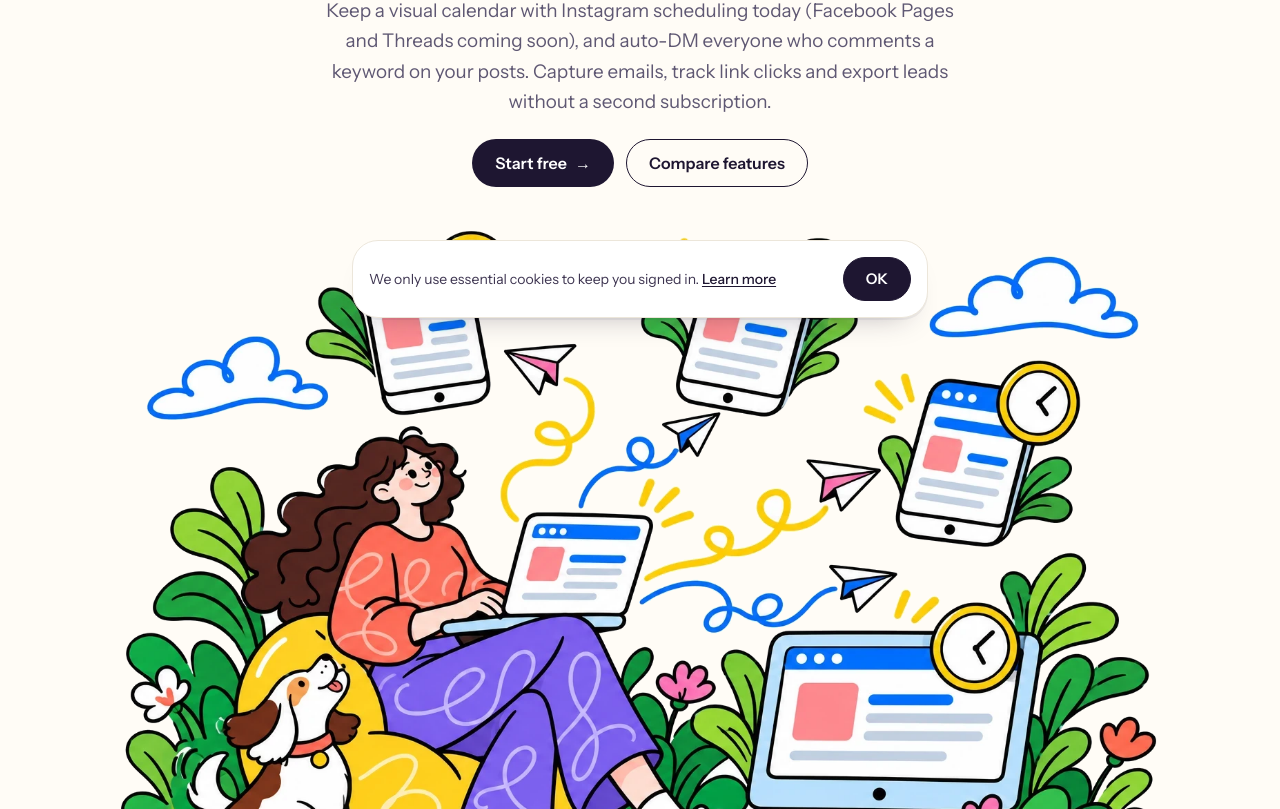
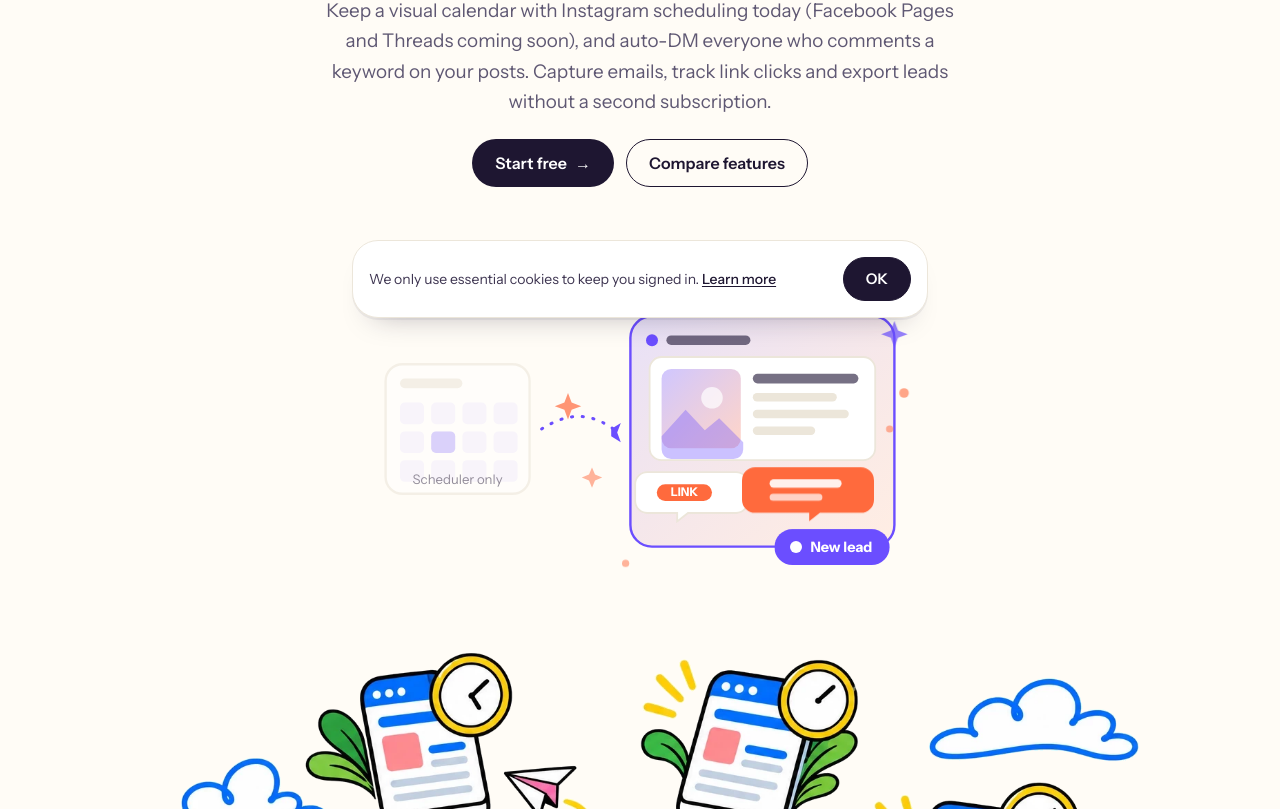
Before and after one commit to Ramanmakkar1/socialapp, a Next.js app: page /later-alternative in a window 1280 px wide. Shown: the part 466-1275 px from the top of the page. Built offline with nearby package versions, Linux system fonts and the light colour scheme; no server answers.

Commit message:
autopilot: Add a shared illustrated hero graphic to all 5 competitor-alternative pages
Task #5446, written by local Qwen.

```diff
--- a/src/app/buffer-alternative/page.tsx
+++ b/src/app/buffer-alternative/page.tsx
@@ -4,6 +4,7 @@ import Link from "next/link";
 import { BRAND } from "@/lib/brand";
 import PublicShell from "@/components/PublicShell";
 import { CompareAlternativesNav } from "@/components/CompareAlternativesNav";
+import CompareHeroIllustration from "@/components/CompareHeroIllustration";
 import s from "@/components/site.module.css";
 
 export const metadata: Metadata = {
@@ -68,6 +69,7 @@ export default function BufferAlternative() {
           <Link className="btn btn-dark" href="/signup">Start free <span aria-hidden="true">→</span></Link>
           <a className="btn btn-line" href="#compare">Compare features</a>
         </div>
+        <CompareHeroIllustration className="mx-auto mt-10 w-full max-w-xl" />
         <div className="hero-art">
           <Image sizes="(max-width: 1140px) 100vw, 1060px" src="/landing/multichannel.webp" width={1400} height={933} alt="A creator at a laptop sends one post that splits to several phones and screens" />
         </div>
--- a/src/app/hootsuite-alternative/page.tsx
+++ b/src/app/hootsuite-alternative/page.tsx
@@ -4,6 +4,7 @@ import Link from "next/link";
 import { BRAND } from "@/lib/brand";
 import PublicShell from "@/components/PublicShell";
 import { CompareAlternativesNav } from "@/components/CompareAlternativesNav";
+import CompareHeroIllustration from "@/components/CompareHeroIllustration";
 import s from "@/components/site.module.css";
 
 export const metadata: Metadata = {
@@ -68,6 +69,7 @@ export default function HootsuiteAlternative() {
           <Link className="btn btn-dark" href="/signup">Start free <span aria-hidden="true">→</span></Link>
           <a className="btn btn-line" href="#compare">Compare features</a>
         </div>
+        <CompareHeroIllustration className="mx-auto mt-10 w-full max-w-xl" />
         <div className="hero-art">
           <Image sizes="(max-width: 1140px) 100vw, 1060px" src="/landing/multichannel.webp" width={1400} height={933} alt="A creator at a laptop sends one post that splits to several phones and screens" />
         </div>
--- a/src/app/instagram-scheduler/page.tsx
+++ b/src/app/instagram-scheduler/page.tsx
@@ -3,6 +3,7 @@ import Image from "next/image";
 import Link from "next/link";
 import { BRAND } from "@/lib/brand";
 import PublicShell from "@/components/PublicShell";
+import CompareHeroIllustration from "@/components/CompareHeroIllustration";
 import s from "@/components/site.module.css";
 
 export const metadata: Metadata = {
@@ -121,6 +122,7 @@ export default function InstagramScheduler() {
           <Link className="btn btn-dark" href="/signup">Start free <span aria-hidden="true">→</span></Link>
           <Link className="btn btn-line" href="#how">How it works</Link>
         </div>
+        <CompareHeroIllustration className="mx-auto mt-10 w-full max-w-xl" />
         <div className="hero-art" style={{ maxWidth: 720 }}>
           <Image
             sizes="(max-width: 960px) 100vw, 720px"
--- a/src/app/later-alternative/page.tsx
+++ b/src/app/later-alternative/page.tsx
@@ -4,6 +4,7 @@ import Link from "next/link";
 import { BRAND } from "@/lib/brand";
 import PublicShell from "@/components/PublicShell";
 import { CompareAlternativesNav } from "@/components/CompareAlternativesNav";
+import CompareHeroIllustration from "@/components/CompareHeroIllustration";
 import s from "@/components/site.module.css";
 
 export const metadata: Metadata = {
@@ -73,6 +74,7 @@ export default function LaterAlternative() {
           <Link className="btn btn-dark" href="/signup">Start free <span aria-hidden="true">→</span></Link>
           <a className="btn btn-line" href="#compare">Compare features</a>
         </div>
+        <CompareHeroIllustration className="mx-auto mt-10 w-full max-w-xl" />
         <div className="hero-art">
           <Image sizes="(max-width: 1140px) 100vw, 1060px" src="/landing/multichannel.webp" width={1400} height={933} alt="A creator at a laptop sends one post that splits to several phones and screens" />
         </div>
--- a/src/app/manychat-alternative/page.tsx
+++ b/src/app/manychat-alternative/page.tsx
@@ -4,6 +4,7 @@ import Link from "next/link";
 import { BRAND } from "@/lib/brand";
 import PublicShell from "@/components/PublicShell";
 import { CompareAlternativesNav } from "@/components/CompareAlternativesNav";
+import CompareHeroIllustration from "@/components/CompareHeroIllustration";
 import s from "@/components/site.module.css";
 
 export const metadata: Metadata = {
@@ -74,6 +75,7 @@ export default function ManyChatAlternative() {
           <Link className="btn btn-dark" href="/signup">Start free <span aria-hidden="true">→</span></Link>
           <a className="btn btn-line" href="#compare">Compare features</a>
         </div>
+        <CompareHeroIllustration className="mx-auto mt-10 w-full max-w-xl" />
         <div className="hero-art" style={{ maxWidth: 720 }}>
           <Image sizes="(max-width: 720px) 100vw, 720px" src="/landing/card-dm.webp" width={900} height={900} alt="A relaxed creator on a beanbag while DMs fly out of his phone to followers" />
         </div>
--- /dev/null
+++ b/src/components/CompareHeroIllustration.tsx
@@ -0,0 +1,90 @@
+export default function CompareHeroIllustration({ className }: { className?: string }) {
+  return (
+    <div className={className}>
+      <svg
+        role="img"
+        aria-label="A small scheduler-only card on the left, with a sparkle trail leading to a larger Poskoo card that schedules a post, auto-DMs a keyword commenter and captures a new lead"
+        viewBox="0 0 480 300"
+        className="h-auto w-full max-w-full"
+      >
+        <defs>
+          <linearGradient id="cmp-card" x1="0" y1="0" x2="1" y2="1">
+            <stop stopColor="var(--brand)" stopOpacity="0.16" />
+            <stop offset="1" stopColor="var(--brand-2)" stopOpacity="0.1" />
+          </linearGradient>
+          <linearGradient id="cmp-post" x1="0" y1="0" x2="1" y2="1">
+            <stop stopColor="var(--brand)" stopOpacity="0.32" />
+            <stop offset="1" stopColor="var(--brand-2)" stopOpacity="0.28" />
+          </linearGradient>
+        </defs>
+
+        {/* Left: faded "scheduler only" card with a calendar grid */}
+        <g opacity="0.55">
+          <rect x="28" y="96" width="120" height="108" rx="14" fill="var(--surface)" stroke="var(--line)" strokeWidth="2" />
+          <rect x="40" y="108" width="52" height="8" rx="4" fill="var(--line)" />
+          {Array.from({ length: 12 }, (_, i) => (
+            <rect key={i} x={40 + (i % 4) * 26} y={128 + Math.floor(i / 4) * 24} width="20" height="18" rx="4" fill="var(--surface-2)" />
+          ))}
+          <rect x="66" y="152" width="20" height="18" rx="4" fill="var(--brand)" opacity="0.4" />
+          <text x="88" y="196" textAnchor="middle" fontSize="11" fontFamily="inherit" fill="var(--ink-2)">Scheduler only</text>
+        </g>
+
+        {/* Sparkle trail / arrow from the small card to the big one */}
+        <path d="M158 150c22-14 40-14 60 0" fill="none" stroke="var(--brand)" strokeWidth="2.5" strokeDasharray="1 8" strokeLinecap="round" />
+        <path d="M216 150l8-5-3 8 3 8-8-5Z" fill="var(--brand)" />
+        <g fill="var(--brand-2)">
+          <path d="M180 120l3 8 8 3-8 3-3 8-3-8-8-3 8-3Z" opacity="0.7" />
+          <path d="M200 182l2.5 6 6 2.5-6 2.5-2.5 6-2.5-6-6-2.5 6-2.5Z" opacity="0.5" />
+        </g>
+
+        {/* Right: bigger, brighter Poskoo card */}
+        <rect x="232" y="56" width="220" height="192" rx="18" fill="url(#cmp-card)" stroke="var(--brand)" strokeWidth="2" />
+        <circle cx="250" cy="76" r="5" fill="var(--brand)" />
+        <rect x="262" y="72" width="70" height="8" rx="4" fill="var(--ink-2)" opacity="0.7" />
+        {/* scheduled post */}
+        <rect x="248" y="90" width="188" height="86" rx="10" fill="var(--surface)" stroke="var(--line)" strokeWidth="1.5" />
+        <rect x="258" y="100" width="66" height="66" rx="8" fill="url(#cmp-post)" />
+        <circle cx="300" cy="124" r="9" fill="var(--surface)" opacity="0.7" />
+        <path d="M258 156l20-22 16 17 12-10 20 20v6a8 8 0 0 1-8 8h-52a8 8 0 0 1-8-8Z" fill="var(--brand)" opacity="0.35" />
+        <rect x="334" y="104" width="88" height="8" rx="4" fill="var(--ink-2)" opacity="0.7" />
+        <rect x="334" y="120" width="70" height="7" rx="3.5" fill="var(--line)" />
+        <rect x="334" y="134" width="80" height="7" rx="3.5" fill="var(--line)" />
+        <rect x="334" y="148" width="52" height="7" rx="3.5" fill="var(--line)" />
+        {/* comment bubble with the keyword */}
+        <path d="M246 186h74a10 10 0 0 1 10 10v14a10 10 0 0 1-10 10h-40l-9 7v-7h-25a10 10 0 0 1-10-10v-14a10 10 0 0 1 10-10Z" fill="var(--surface)" stroke="var(--line)" strokeWidth="1.5" />
+        <rect x="254" y="196" width="46" height="14" rx="7" fill="var(--brand-2)" />
+        <text x="277" y="206" textAnchor="middle" fontSize="10" fontFamily="inherit" fontWeight="700" fill="var(--surface)">LINK</text>
+        {/* auto-DM chat bubble (floating chip 1) */}
+        <g className="cmp-float">
+          <path d="M336 182h88a11 11 0 0 1 11 11v16a11 11 0 0 1-11 11h-34l-9 7v-7h-45a11 11 0 0 1-11-11v-16a11 11 0 0 1 11-11Z" fill="var(--brand-2)" />
+          <rect x="348" y="192" width="60" height="7" rx="3.5" fill="var(--surface)" opacity="0.9" />
+          <rect x="348" y="204" width="44" height="6" rx="3" fill="var(--surface)" opacity="0.7" />
+        </g>
+        {/* New lead chip (floating chip 2) */}
+        <g className="cmp-float cmp-float-delay">
+          <rect x="352" y="238" width="96" height="30" rx="15" fill="var(--brand)" />
+          <circle cx="370" cy="253" r="5" fill="var(--surface)" />
+          <text x="382" y="257" fontSize="12" fontFamily="inherit" fontWeight="700" fill="var(--surface)">New lead</text>
+        </g>
+
+        {/* sparkles + floating chat dots */}
+        <g fill="var(--brand)">
+          <path d="M452 60l3 8 8 3-8 3-3 8-3-8-8-3 8-3Z" opacity="0.7" />
+          <path d="M236 36l2.5 6 6 2.5-6 2.5-2.5 6-2.5-6-6-2.5 6-2.5Z" opacity="0.5" />
+        </g>
+        <g fill="var(--brand-2)">
+          <circle cx="460" cy="120" r="4" opacity="0.6" />
+          <circle cx="448" cy="150" r="3" opacity="0.5" />
+          <circle cx="228" cy="262" r="3" opacity="0.5" />
+        </g>
+      </svg>
+      <style>{`
+        @media (prefers-reduced-motion: no-preference){
+          @keyframes cmp-float {0%,100%{transform:translateY(0)}50%{transform:translateY(-5px)}}
+          .cmp-float{animation:cmp-float 3.5s ease-in-out infinite}
+          .cmp-float-delay{animation-delay:1.2s}
+        }
+      `}</style>
+    </div>
+  );
+}
```
